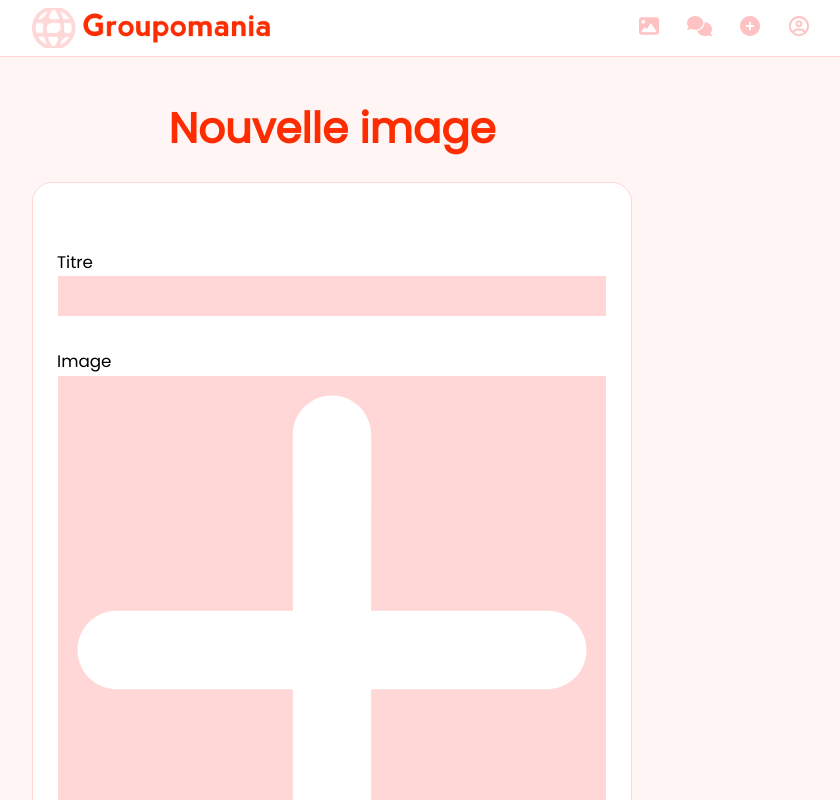
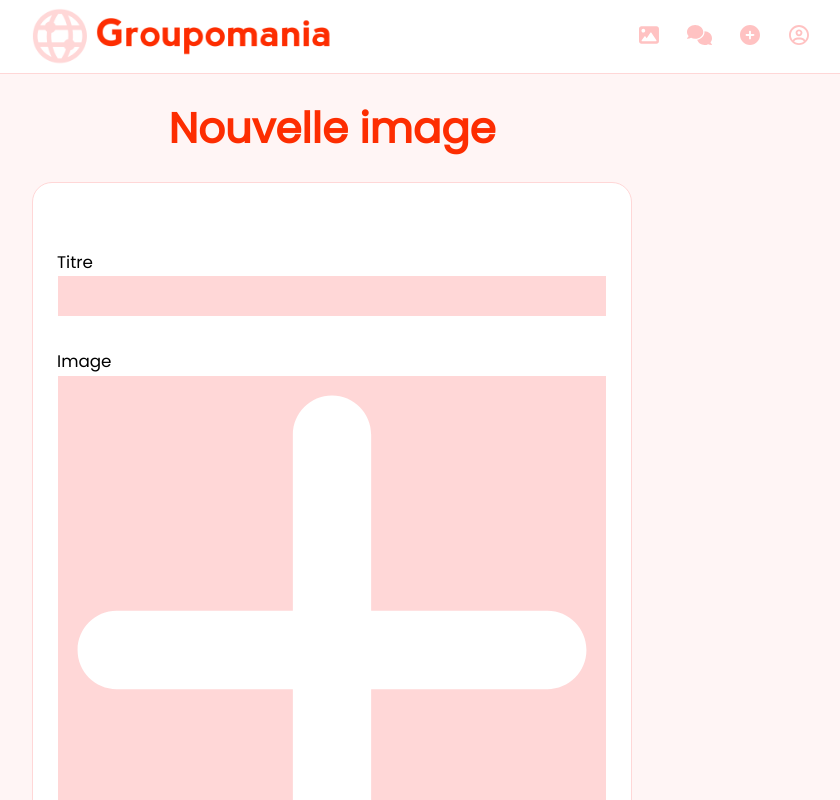
Before and after one commit to Ad-Hel/p7_groupomania, a React (Create React App) app in the folder front/: page /new in a window 1280 px wide. Shown: the top 800 px of the page, without its empty margins (308-1148 px from the left). Built offline with nearby package versions, Linux system fonts and the light colour scheme; sample sign-in values are in the browser's storage.

Commit message:
Fix header logo Resize logo Remove useless css properties

```diff
--- a/front/src/features/ui/Header/header.scss
+++ b/front/src/features/ui/Header/header.scss
@@ -11,11 +11,8 @@ $side: max(1rem, calc((100% - 600px)/2));
     display: grid;
     grid-template-columns: $side min(600px, 100vw) $side;
     &__logo{
-        max-height: 5vh;
         width: min(300px, 50vw);
         margin: 1vh 0;
         grid-column: 2;
-        object-fit: cover;
-        object-position: max(-40px, -5vw);
     }
 }
```
Also changed, not shown: front/public/assets/Logos/icon-left-font.png.
